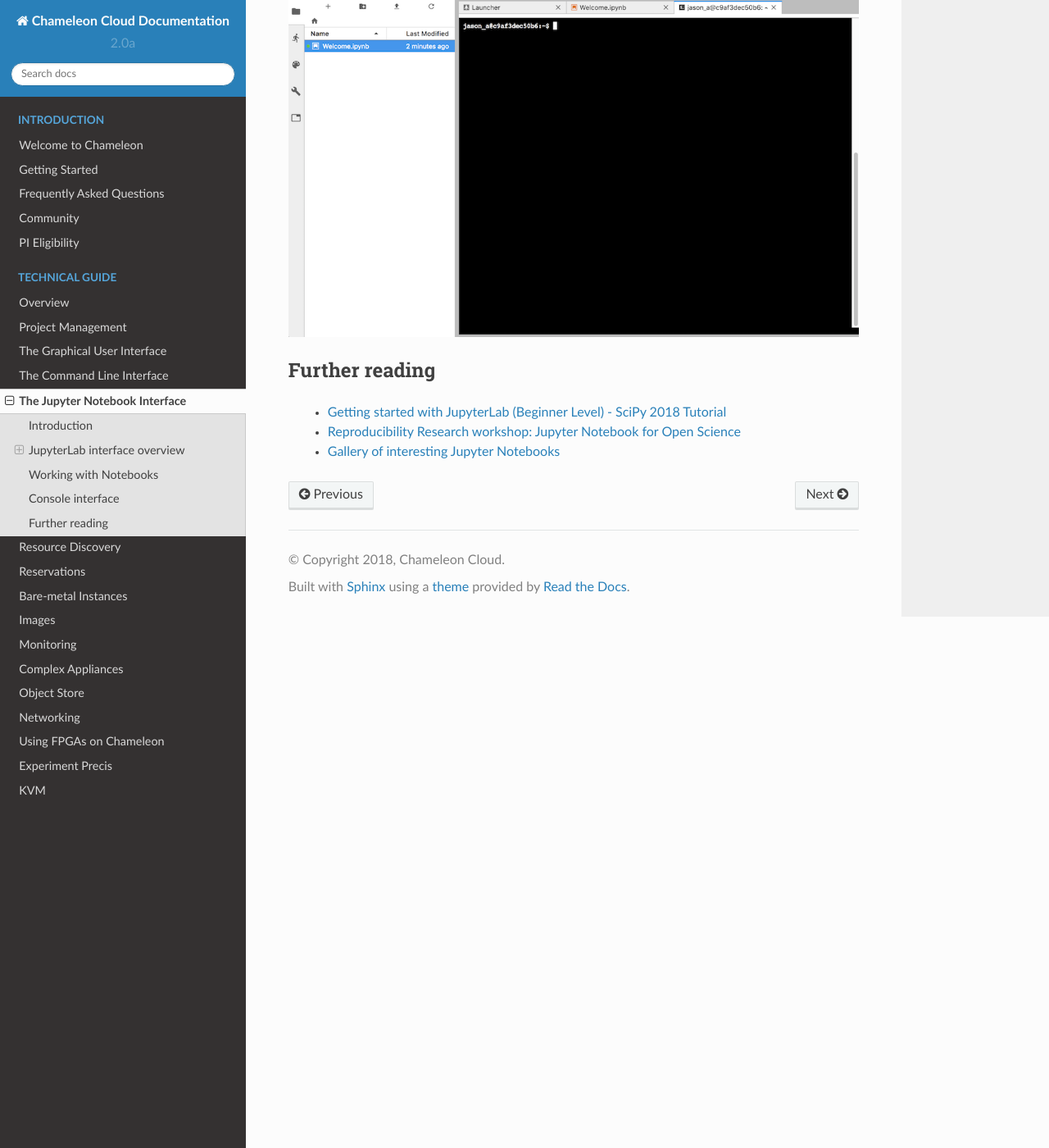
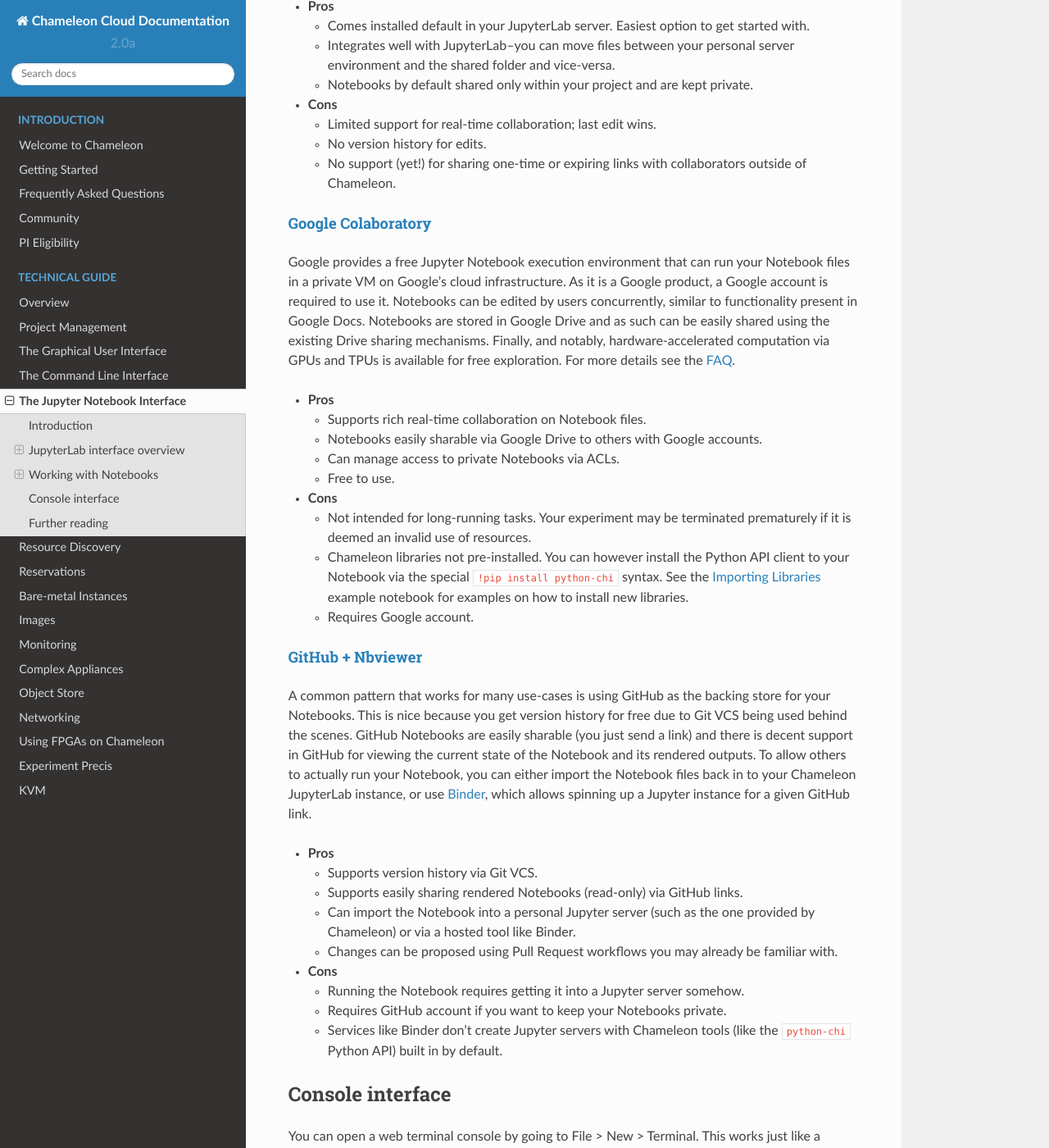
Before and after one commit to ChameleonCloud/docs, a Sphinx documentation site: the page built from source/technical/jupyter.rst, in a window 1280 px wide and 1400 px high, scrolled down 3583 px. Shown: the whole window at 82% size. Built offline with Sphinx 7.4.7 and the Read the Docs theme 2.0.0, drawn with Linux system fonts in a browser that asks for light colours; some of the changed text lies outside the part shown.

Commit message:
Add documentation about Notebook collaboration
This includes some information about how to potentially share and
collaborate on Jupyter Notebooks, both within the Chameleon Jupyter
environment and outside of it.

```diff
--- a/source/technical/jupyter.rst
+++ b/source/technical/jupyter.rst
@@ -1,13 +1,15 @@
+.. |python_chi| replace:: ``python-chi``
+.. _python_chi: https://github.com/chameleoncloud/python-chi
+
 .. _jupyter-notebook:
 
-==============================
 The Jupyter Notebook Interface
 ==============================
 
 .. _introduction:
 
 Introduction
-____________
+------------
 
 Chameleon users can get a Jupyter Notebook server automatically provisioned for them by logging in to the `JupyterHub server <https://jupyter.chameleoncloud.org>`_ managed by Chameleon. Use your Chameleon username and password to log in. Upon login, you will be redirected to your Jupyter Notebook server. If there is not yet a Notebook server allocated for your user, one will be created behind the scenes. This can take a few moments.
 
@@ -17,7 +19,7 @@ Chameleon users can get a Jupyter Notebook server automatically provisioned for
 .. _jupyterlab:
 
 JupyterLab interface overview
-_____________________________
+-----------------------------
 
 When you are logged in, you will land in the JupyterLab application environment. For up-to-date documentation about the JupyterLab interface, please see the `official JupyterLab documentation <https://jupyterlab.readthedocs.io/en/stable/user/interface.html>`_. You will see a file browser on the left-hand side - this is your working directory. It's yours, so feel free to create and delete files as you see fit. Your working directory is initially populated with a few examples to help you get started, such as an example Notebook. Files that you save here will be persisted even if your server is torn down; the next time you log in the data will be restored. You should consider the rest of your server environment ephemeral, as updates to the Jupyter interface can cause your server to be re-built.
 
@@ -29,9 +31,8 @@ When you are logged in, you will land in the JupyterLab application environment.
 
 .. _shared_drive:
 
-________________________
-Shared project Notebooks
-________________________
+Shared Swift drive
+^^^^^^^^^^^^^^^^^^
 
 In addition to the default filesystem interface, which allows you to share Notebooks and other files (such as Python scripts or visualization figures), the Jupyter interface also includes a special file mount specific to your project on Chameleon. You can recognize this file system mount because it is indicated with a Chameleon icon. Clicking on this icon launches a view into a filesystem mounted via :ref:`Swift <object-store>`, which is by default shared with all members of your active Chameleon project.
 
@@ -46,17 +47,85 @@ This means that any Notebook or other files saved here can be seen and edited by
 .. _notebooks:
 
 Working with Notebooks
-______________________
+----------------------
 
-Open the "Welcome.ipynb" Notebook to see some examples of how to interface with the Chameleon testbed from within a Notebook. All Notebook servers come with OpenStack python clients installed as well as the `python-chi <https://github.com/chameleoncloud/python-chi>`_ Chameleon testbed helper library. Other python modules you may want to use in your Notebook can be installed via the :ref:`console`.
+Open the "Welcome.ipynb" Notebook to see some examples of how to interface with the Chameleon testbed from within a Notebook. All Notebook servers come with OpenStack python clients installed as well as the |python_chi|_ Chameleon testbed helper library. Other python modules you may want to use in your Notebook can be installed via the :ref:`console`.
 
 .. figure:: jupyter/notebook.png
   :alt: An example Jupyter Notebook in JupyterLab
 
+.. _notebook_collaboration:
+
+Notebook collaboration
+^^^^^^^^^^^^^^^^^^^^^^
+
+It is often desirable to share your in-progress Notebooks with peers or supervisors for feedback. This can be accomplished in many different ways, each suiting different use-cases. We have identified a few current tools that offer the best range of functionality.
+
+.. |shared_drive| replace:: **Shared Swift drive**
+
+|shared_drive|_
+_______________
+
+The easiest way to share and collaborate on a Notebook is to store it in the Chameleon-provided Swift drive mounted into your JupyterLab environment. Files stored here are visible to anybody else associated with your Chameleon project. Currently these changes are not versioned and the last edit takes priority. This means that this method may be suitable for showing work and soliciting feedback without needing more advanced simultaneous and real-time collaboration requiring additional tools.
+
+- **Pros**
+
+  - Comes installed default in your JupyterLab server. Easiest option to get started with.
+  - Integrates well with JupyterLab--you can move files between your personal server environment and the shared folder and vice-versa.
+  - Notebooks by default shared only within your project and are kept private.
+
+- **Cons**
+
+  - Limited support for real-time collaboration; last edit wins.
+  - No version history for edits.
+  - No support (yet!) for sharing one-time or expiring links with collaborators outside of Chameleon.
+
+.. |google_colaboratory| replace:: **Google Colaboratory**
+.. _google_colaboratory: https://colab.research.google.com
+
+|google_colaboratory|_
+______________________
+
+Google provides a free Jupyter Notebook execution environment that can run your Notebook files in a private VM on Google's cloud infrastructure. As it is a Google product, a Google account is required to use it. Notebooks can be edited by users concurrently, similar to functionality present in Google Docs. Notebooks are stored in Google Drive and as such can be easily shared using the existing Drive sharing mechanisms. Finally, and notably, hardware-accelerated computation via GPUs and TPUs is available for free exploration. For more details see the `FAQ <https://research.google.com/colaboratory/faq.html>`_.
+
+- **Pros**
+
+  - Supports rich real-time collaboration on Notebook files.
+  - Notebooks easily sharable via Google Drive to others with Google accounts.
+  - Can manage access to private Notebooks via ACLs.
+  - Free to use.
+
+- **Cons**
+
+  - Not intended for long-running tasks. Your experiment may be terminated prematurely if it is deemed an invalid use of resources.
+  - Chameleon libraries not pre-installed. You can however install the Python API client to your Notebook via the special ``!pip install python-chi`` syntax. See the `Importing Libraries <https://colab.research.google.com/notebooks/snippets/importing_libraries.ipynb>`_ example notebook for examples on how to install new libraries.
+  - Requires Google account.
+
+.. |github_nbviewer| replace:: **GitHub + Nbviewer**
+.. _github_nbviewer: https://help.github.com/articles/working-with-jupyter-notebook-files-on-github/
+
+|github_nbviewer|_
+__________________
+
+A common pattern that works for many use-cases is using GitHub as the backing store for your Notebooks. This is nice because you get version history for free due to Git VCS being used behind the scenes. GitHub Notebooks are easily sharable (you just send a link) and there is decent support in GitHub for viewing the current state of the Notebook and its rendered outputs. To allow others to actually run your Notebook, you can either import the Notebook files back in to your Chameleon JupyterLab instance, or use `Binder <https://mybinder.org/>`_, which allows spinning up a Jupyter instance for a given GitHub link.
+
+- **Pros**
+
+  - Supports version history via Git VCS.
+  - Supports easily sharing rendered Notebooks (read-only) via GitHub links.
+  - Can import the Notebook into a personal Jupyter server (such as the one provided by Chameleon) or via a hosted tool like Binder.
+  - Changes can be proposed using Pull Request workflows you may already be familiar with.
+
+- **Cons**
+
+  - Running the Notebook requires getting it into a Jupyter server somehow.
+  - Requires GitHub account if you want to keep your Notebooks private.
+  - Services like Binder don't create Jupyter servers with Chameleon tools (like the |python_chi|_ Python API) built in by default.
+
 .. _console:
 
 Console interface
-_________________
+-----------------
 
 You can open a web terminal console by going to File > New > Terminal. This works just like a remote shell, and you will also have `sudo` access so you can install additional software to support your needs.
 
@@ -67,7 +136,7 @@ You can open a web terminal console by going to File > New > Terminal. This work
   :alt: The web terminal console in JupyterLab
 
 Further reading
-_______________
+---------------
 
   - `Getting started with JupyterLab (Beginner Level) - SciPy 2018 Tutorial <https://www.youtube.com/watch?v=Gzun8PpyBCo>`_
   - `Reproducibility Research workshop: Jupyter Notebook for Open Science <https://reproducible-analysis-workshop.readthedocs.io/en/latest/4.Jupyter-Notebook.html>`_
```
